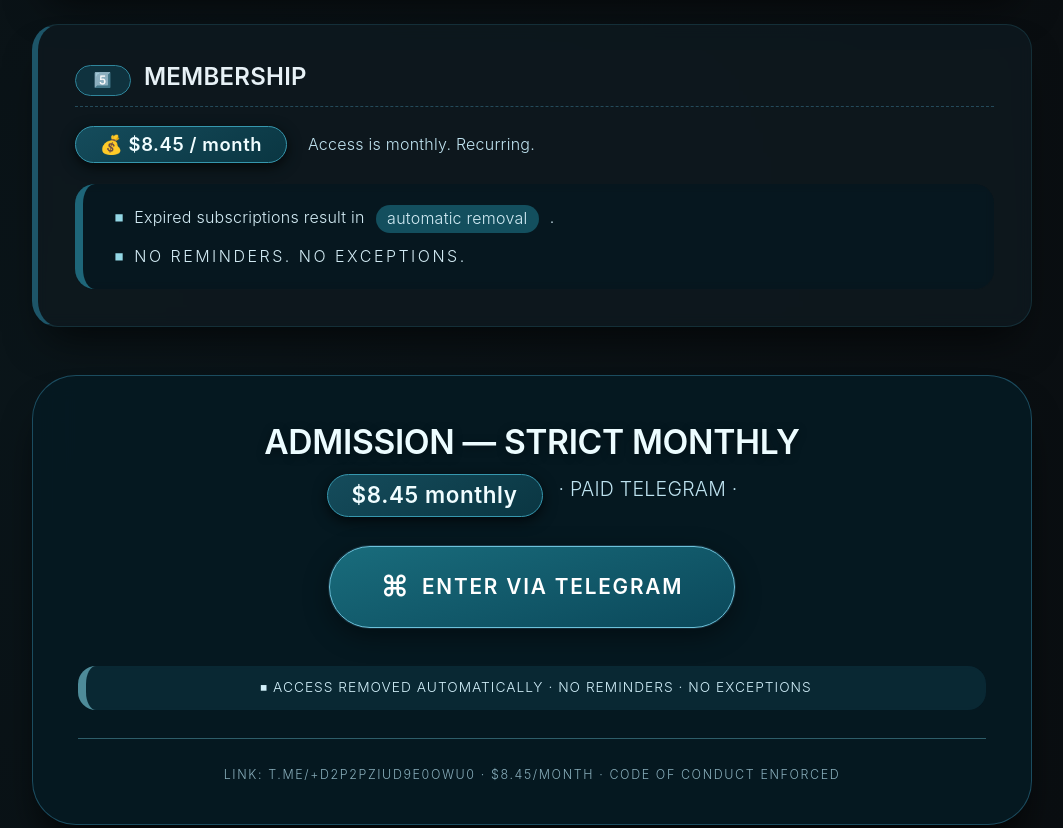
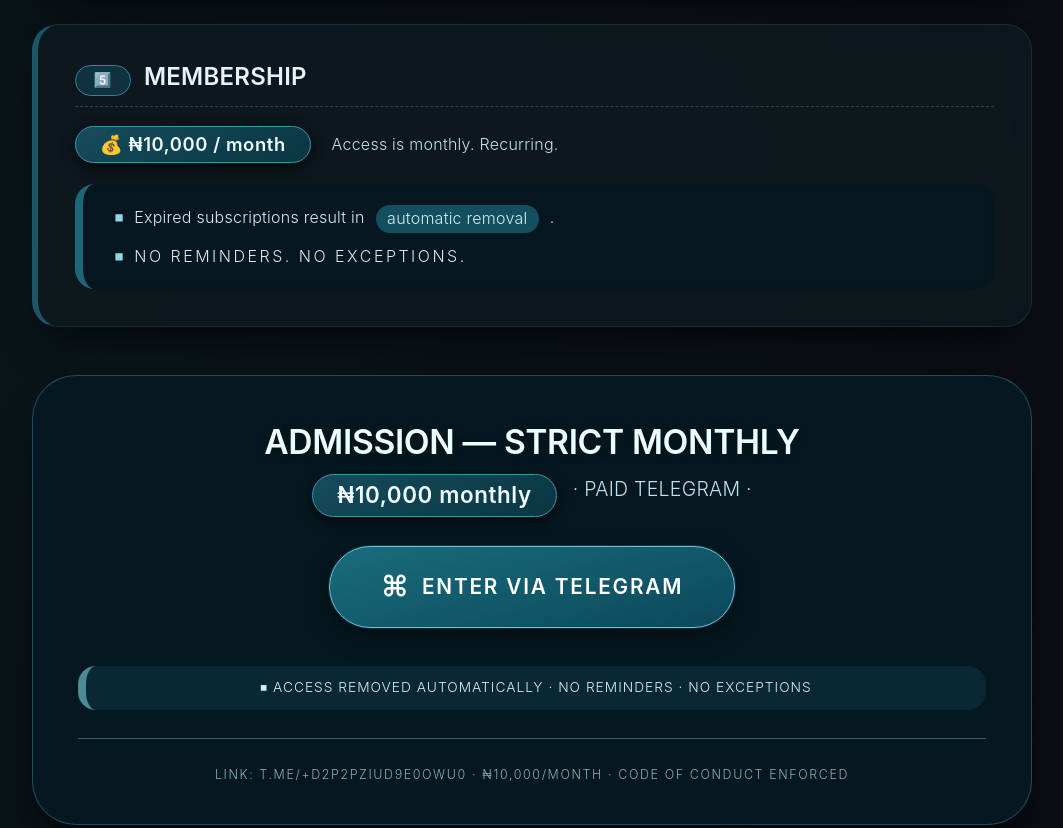
Before and after one commit to Actuallawal/insideraccess, a plain HTML site: page index.html in a window 1280 px wide. Shown: the part 1940-2768 px from the top of the page, without its empty margins (108-1171 px from the left). Drawn offline with Linux system fonts and the light colour scheme.

Commit message:
Update index.html

```diff
--- a/index.html
+++ b/index.html
@@ -477,7 +477,7 @@
           <span>MEMBERSHIP</span>
         </div>
         <div style="display: flex; flex-wrap: wrap; gap: 1.3rem; align-items: center;">
-          <span class="price-insignia">💰 $8.45 / month</span>
+          <span class="price-insignia">💰 ₦10,000 / month</span>
           <span style="color: #c0e3f0;">Access is monthly. Recurring.</span>
         </div>
         <div class="meta-block" style="margin-top: 1.3rem;">
@@ -487,16 +487,16 @@
       </div>
     </div>
 
-    <!-- ---------- ENTRY — PAID TELEGRAM, EXACT LINK, MONTHLY $8.45 ---------- -->
+    <!-- ---------- ENTRY — PAID TELEGRAM, EXACT LINK, MONTHLY ₦10,000 ---------- -->
     <div class="join-vault">
       <h2>ADMISSION — STRICT MONTHLY</h2>
       <div class="access-line">
-        <span class="price-insignia" style="font-size: 1.4rem;">$8.45 monthly</span>
+        <span class="price-insignia" style="font-size: 1.4rem;">₦10,000 monthly</span>
         <span style="color: #bee3f0;">· PAID TELEGRAM ·</span>
       </div>
 
       <!-- exact link, unchanged from earlier, but now positioned for national analysis circle -->
-      <a href="https://t.me/+D2p2pziUD9E0OWU0" id="telegramLink" class="telegram-exclusive" target="_blank" rel="noopener noreferrer">
+      <a href="https://flutterwave.com/pay/giazo3vaykpw" id="telegramLink" class="telegram-exclusive" target="_blank" rel="noopener noreferrer">
         <span style="font-size: 1.8rem;">⌘</span> ENTER VIA TELEGRAM
       </a>
 
@@ -506,7 +506,7 @@
       </div>
 
       <div class="fine-print">
-        <span>LINK: T.ME/+D2P2PZIUD9E0OWU0 · $8.45/MONTH · CODE OF CONDUCT ENFORCED</span>
+        <span>LINK: T.ME/+D2P2PZIUD9E0OWU0 · ₦10,000/MONTH · CODE OF CONDUCT ENFORCED</span>
       </div>
     </div>
 
@@ -526,7 +526,7 @@
         const entryGate = document.getElementById('telegramLink');
         if (entryGate) {
           entryGate.addEventListener('click', function(e) {
-            console.log('→ TELEGRAM GATE: t.me/+D2p2pziUD9E0OWU0 · monthly $8.45');
+            console.log('→ TELEGRAM GATE: t.me/+D2p2pziUD9E0OWU0 · monthly ₦10,000');
           });
         }
 
@@ -543,8 +543,8 @@
          - national analysis, Nigeria, history/power/reform
          - discussion window Friday 8PM–12AM
          - tone: not protest/gossip/conspiracy, analytical
-         - membership: $8.45 monthly, no reminders, no exceptions
-         - link remains https://t.me/+D2p2pziUD9E0OWU0
+         - membership: ₦10,000 monthly, no reminders, no exceptions
+         - link remains https://flutterwave.com/pay/giazo3vaykpw
     -->
   </div>
 </body>
```
